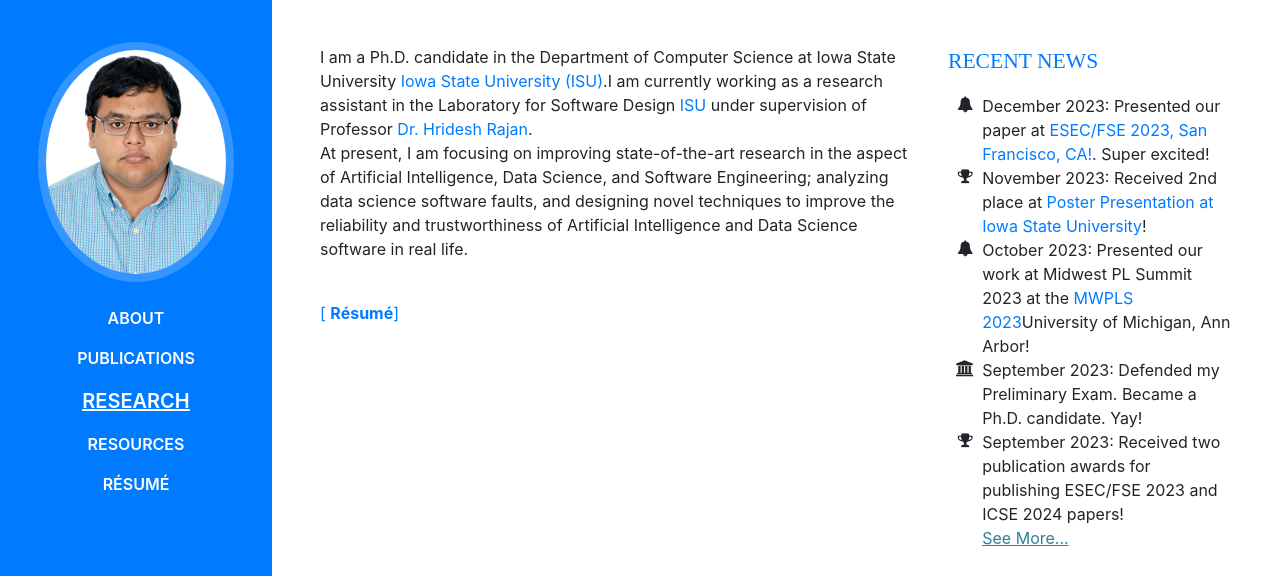
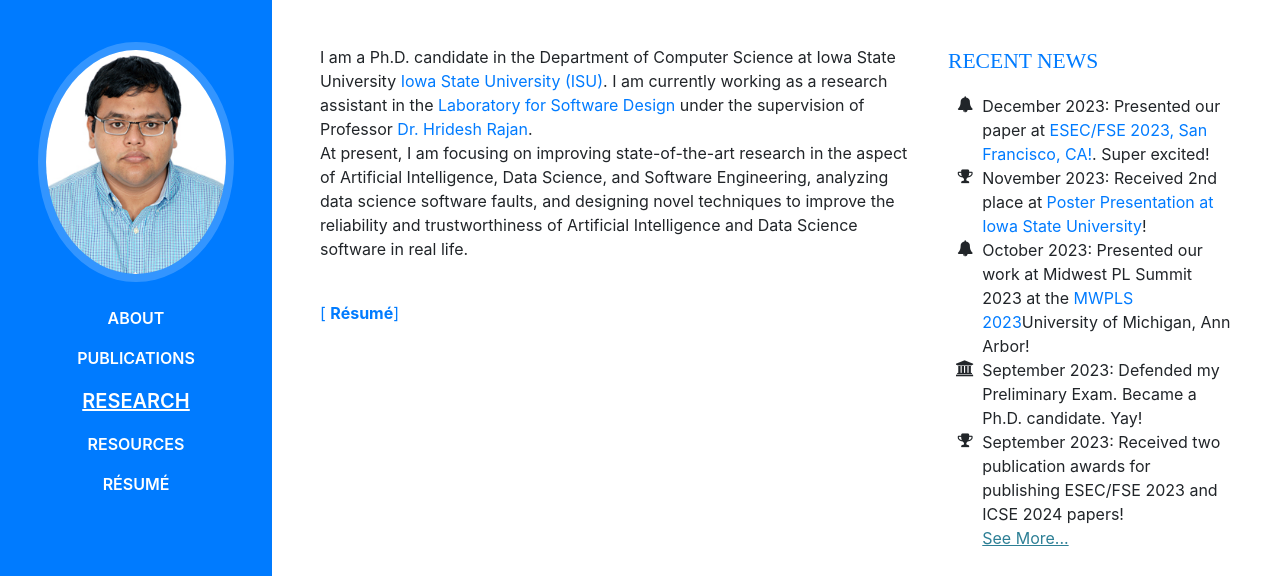
Before and after one commit to shibbirtanvin/portfolio, a website with bundled scripts: page index.html in a window 1280 px wide. Shown: the part 131-707 px from the top of the page. Built offline with nearby package versions, Linux system fonts and the light colour scheme; a web font is replaced by a local one.

Commit message:
Update index.html

```diff
--- a/index.html
+++ b/index.html
@@ -119,10 +119,10 @@
                     <!-- ###*********************### -->
 
                     <div class="col-lg-8 col-md-8 col-sm-12">
-                        <p>I am a Ph.D. candidate in the Department of Computer Science at Iowa State University <a href="https://www.cs.iastate.edu/" target="_blank">Iowa State University (ISU)</a>.I am currently working as a research assistant in the Laboratory for Software Design <a
-                                href="https://design.cs.iastate.edu/" target="_blank">ISU</a> under supervision of Professor <a href="https://hridesh.github.io/" target="_blank"> Dr. Hridesh Rajan</a>.
+                        <p>I am a Ph.D. candidate in the Department of Computer Science at Iowa State University <a href="https://www.cs.iastate.edu/" target="_blank">Iowa State University (ISU)</a>. I am currently working as a research assistant in the <a
+                                href="https://design.cs.iastate.edu/" target="_blank">Laboratory for Software Design</a> under the supervision of Professor <a href="https://hridesh.github.io/" target="_blank"> Dr. Hridesh Rajan</a>.
                             <br>
-                            At present, I am focusing on improving state-of-the-art research in the aspect of Artificial Intelligence, Data Science, and Software Engineering; analyzing data science software faults, and designing novel techniques to improve the reliability and trustworthiness of Artificial Intelligence and Data Science software in real life.
+                            At present, I am focusing on improving state-of-the-art research in the aspect of Artificial Intelligence, Data Science, and Software Engineering, analyzing data science software faults, and designing novel techniques to improve the reliability and trustworthiness of Artificial Intelligence and Data Science software in real life.
 
                         </p>
                         <br>
```
